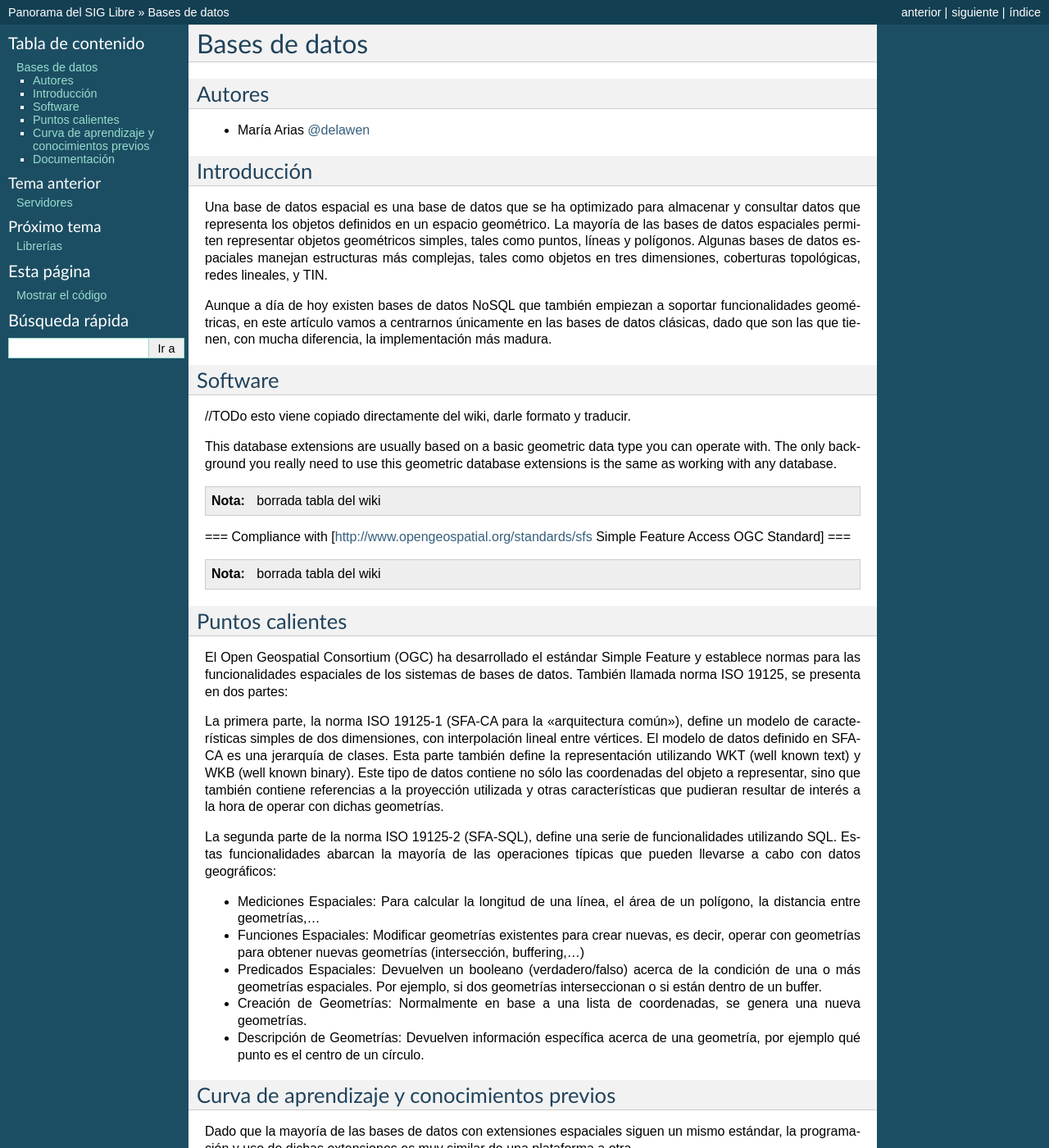
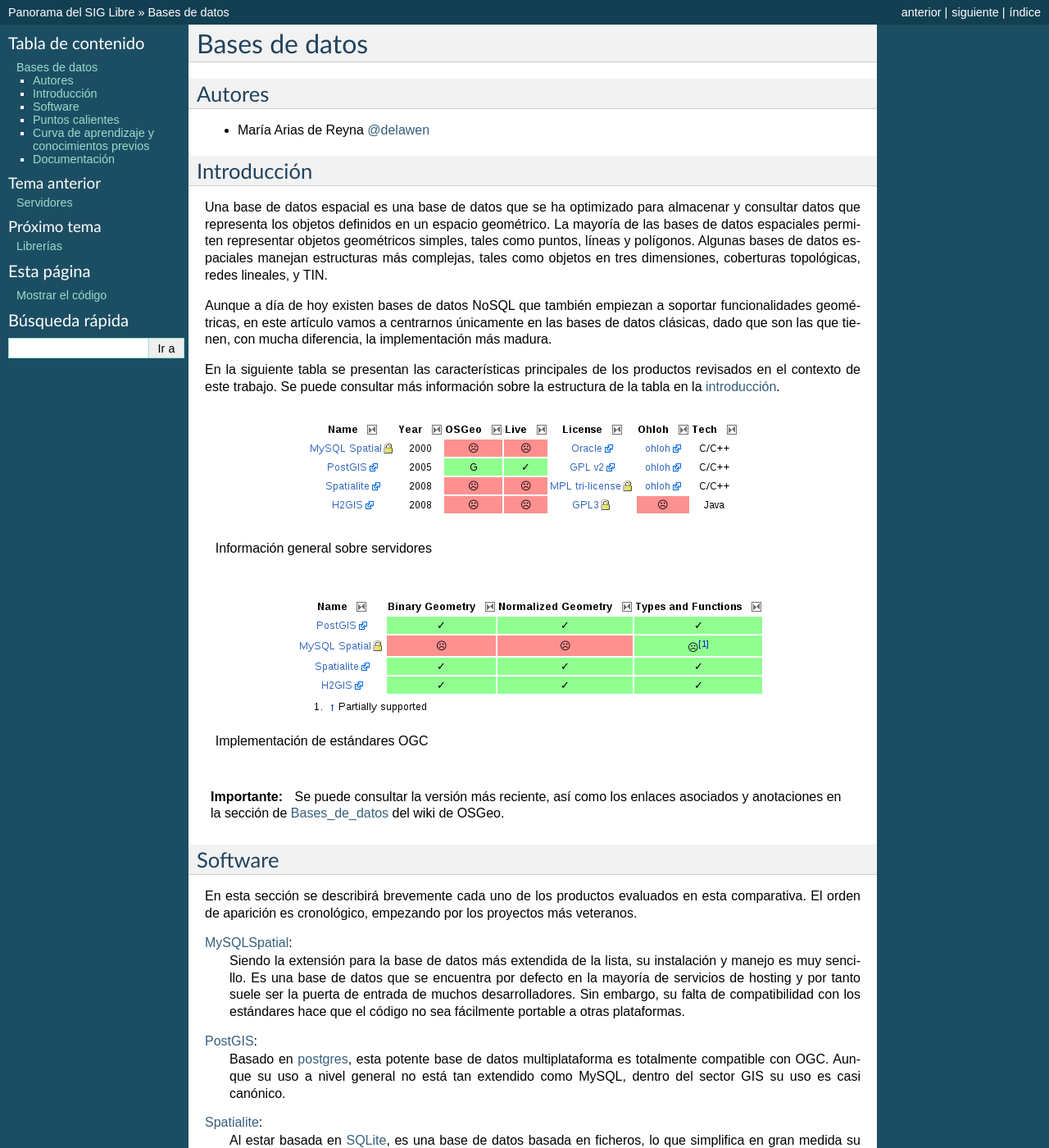
Before and after one commit to OSGeo-ES/panorama-siglibre8, a Sphinx documentation site: the page built from source/bbdd/index.rst, in a window 1280 px wide and 1400 px high. Shown: the whole window at 82% size. Built offline with Sphinx 7.4.7, drawn with Linux system fonts in a browser that asks for light colours; some of the changed text lies outside the part shown.

Commit message:
Databases

```diff
--- a/source/bbdd/index.rst
+++ b/source/bbdd/index.rst
@@ -16,19 +16,49 @@
 
 Aunque a día de hoy existen bases de datos NoSQL que también empiezan a soportar funcionalidades geométricas, en este artículo vamos a centrarnos únicamente en las bases de datos clásicas, dado que son las que tienen, con mucha diferencia, la implementación más madura.
 
+En la siguiente tabla se presentan las características principales de los productos revisados en el contexto de este trabajo. Se puede consultar más información sobre la estructura de la tabla en la  :ref:`introducción <info-tabla>`.
+
+.. figure:: imgs/tabla-principal.png
+   :align: center
+   :alt: Información general sobre servidores
+
+   Información general sobre servidores
+
+.. figure:: imgs/estandares.png
+   :align: center
+   :alt: Implementación de estándares OGC
+
+   Implementación de estándares OGC
+
+
+.. important:: Se puede consultar la versión más reciente, así como los enlaces asociados y anotaciones en la sección de `Bases_de_datos`_ del wiki de OSGeo.
+
+.. _Bases_de_datos: http://wiki.osgeo.org/wiki/Panorama_SIG_Libre_2014/Bases_de_datos
+
+
 Software
 ----------
 
-//TODo esto viene copiado directamente del wiki, darle formato y traducir.
+En esta sección se describirá brevemente cada uno de los productos evaluados en esta comparativa. El orden de aparición es cronológico, empezando por los proyectos más veteranos.
 
-This database extensions are usually based on a basic geometric data type you can operate with. The only background you really need to use this geometric database extensions is the same as working with any database.
+MySQLSpatial_:
+  Siendo la extensión para la base de datos más extendida de la lista, su instalación y manejo es muy sencillo. Es una base de datos que se encuentra por defecto en la mayoría de servicios de hosting y por tanto suele ser la puerta de entrada de muchos desarrolladores. Sin embargo, su falta de compatibilidad con los estándares hace que el código no sea fácilmente portable a otras plataformas.
 
-.. note:: borrada tabla del wiki
+PostGIS_:
+  Basado en `postgres`_, esta potente base de datos multiplataforma es totalmente compatible con OGC. Aunque su uso a nivel general no está tan extendido como MySQL, dentro del sector GIS su uso es casi canónico.
 
-=== Compliance with [http://www.opengeospatial.org/standards/sfs Simple Feature Access OGC Standard] ===
+  .. _postgres: http://www.postgresql.org.es/
 
-.. note:: borrada tabla del wiki
+Spatialite_:
+  Al estar basada en `SQLite`_, es una base de datos basada en ficheros, lo que simplifica en gran medida su uso y distribución. Esta extensión es candidata para formar parte de `Geo Package`_, un nuevo formato abierto de OGC para almacenar y transferir datos geográficos.
 
+  .. _SQLite: https://sqlite.org/
+  .. _Geo Package: http://www.geopackage.org/
+
+H2GIS_:
+  `H2`_ es una base de datos Java ligera, con gran facilidad de instalación y distribución. Basada también en ficheros, se distingue de Spatialite porque contiene un servidor que permite varias conexiones concurrentes a la misma.
+
+  .. _H2: http://www.h2database.com/html/main.html
 
 Puntos calientes
 ------------------
@@ -52,13 +82,58 @@
 
 Dado que la mayoría de las bases de datos con extensiones espaciales siguen un mismo estándar, la programación y uso de dichas extensiones es muy similar de una plataforma a otra.
 
-.. todo:: poner algo más
-
 Documentación
 ----------------
 
-Enlace al wiki y quizás alguna sugerencia particular en alguna sección.
+A continuación se ofrecen enlaces a las principales páginas de documentación, tutoriales o ejemplos que pueden ayudar a empezar a trabajar con cada uno de los productos revisados.
 
-.. todo:: poner bonito
+* **MySQL Spatial**: `documentación <https://dev.mysql.com/doc/refman/5.0/en/spatial-extensions.html>`_
 
-http://en.wikipedia.org/wiki/Spatial_database
+* **postGIS**:  `documentación <http://postgis.net/docs/manual-2.1/>`_, `quickstart <http://workshops.boundlessgeo.com/postgis-intro/>`_.
+
+* **H2GIS**: `documentación <http://www.h2gis.org/docs/dev/home/>`_, `quickstart <http://www.h2gis.org/docs/dev/quickstart/>`_.
+
+* **Spatialite**: `documentación <https://www.gaia-gis.it/spatialite-2.3.1/spatialite-manual-2.3.1.html>`_, `quickstart <http://www.camptocamp.com/actualite/kiss-spatialite-in-5-minutes/>`_.
+
+
+.. list-table:: Documentación de proyectos
+   :widths: 10 10 10 35
+   :header-rows: 1
+
+
+   * - Proyecto
+     - Documentación
+     - OSGeo Live
+     - Otros
+
+   * - **MySQL Spatial**
+     - `MySQL Spatial docs <https://dev.mysql.com/doc/refman/5.0/en/spatial-extensions.html>`_
+     -
+     - `introducción a MySQL Spatial <http://howto-use-mysql-spatial-ext.blogspot.com.es/>`_
+
+   * - **postGIS**
+     - `postGIS docs <http://postgis.net/docs/manual-2.1/>`_
+     - `postGIS qs <http://live.osgeo.org/en/quickstart/postgis_quickstart.html>`_
+     - `postGIS introduction <http://workshops.boundlessgeo.com/postgis-intro/>`_
+
+   * - **H2GIS**
+     - `H2GIS docs <http://www.h2gis.org/docs/dev/home/>`_
+     -
+     - `quickstart <http://www.h2gis.org/docs/dev/quickstart/>`_
+
+   * - **Spatialite**
+     - `Spatialite docs <https://www.gaia-gis.it/spatialite-2.3.1/spatialite-manual-2.3.1.html>`_
+     -
+     - `KISS spatialite in 5 minutes <http://www.camptocamp.com/actualite/kiss-spatialite-in-5-minutes/>`_
+
+
+.. only:: html
+
+
+
+.. Enlaces a webs de  proyectos
+
+.. _postGIS: http://postgis.net/
+.. _H2GIS: http://www.h2gis.org/
+.. _MySQLSpatial: http://dev.mysql.com/doc/refman/5.7/en/gis-introduction.html
+.. _Spatialite: http://www.gaia-gis.it/gaia-sins/
--- a/source/conf.py
+++ b/source/conf.py
@@ -288,7 +288,7 @@
 
 
 rst_prolog = u"""
-.. |delawen|   replace:: María Arias `@delawen`_
+.. |delawen|   replace:: María Arias de Reyna `@delawen`_
 .. |jsanz|     replace:: Jorge Sanz `@xurxosanz`_
 .. |moiarcsan| replace:: Moisés Arcos `@moiarcsan`_
 .. |alediator| replace:: Alejandro Díaz `@alediator`_
```
Also changed, not shown: source/bbdd/imgs/estandares.png (added), source/bbdd/imgs/tabla-principal.png (added).
